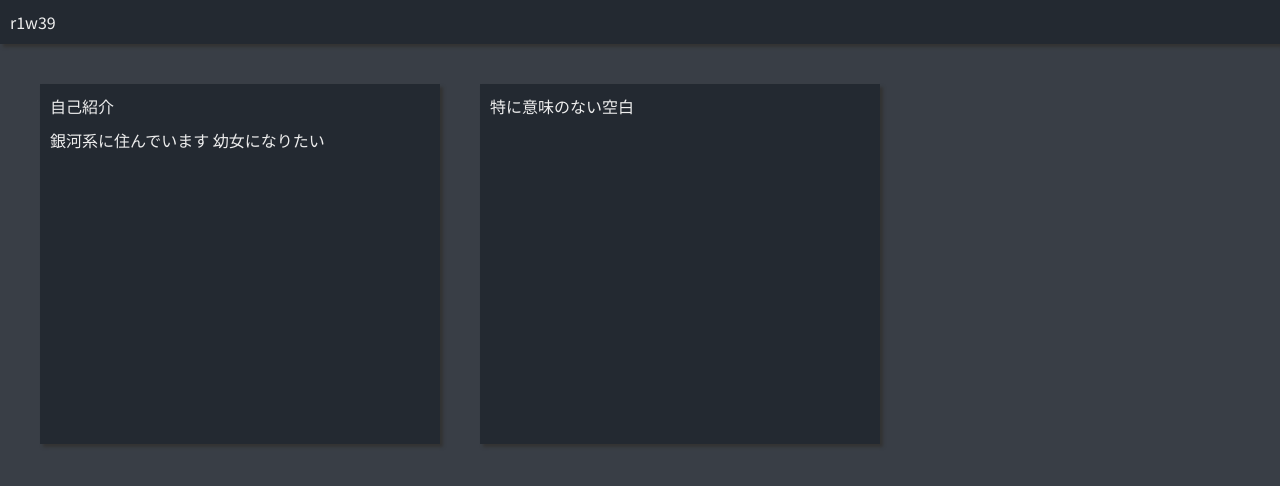
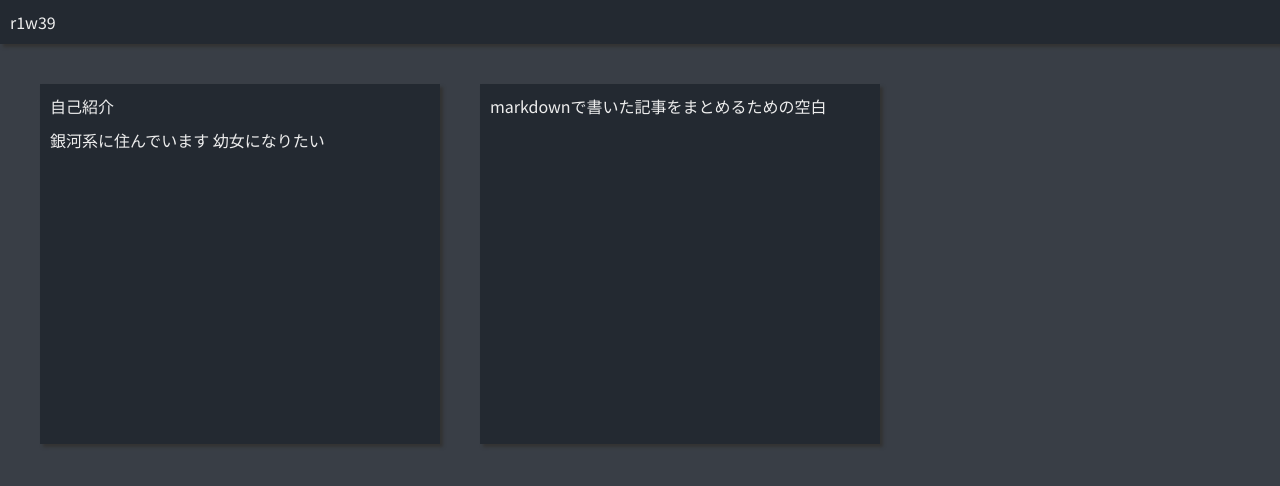
Before and after one commit to jujujusin/helloworld, a plain HTML site: page index.html in a window 1280 px wide. Drawn offline with Linux system fonts and the light colour scheme.

Commit message:
閃いた

```diff
--- a/index.html
+++ b/index.html
@@ -16,7 +16,7 @@
 			<p>銀河系に住んでいます 幼女になりたい</p>
 		</div>
 		<div class="c2">
-			<p>特に意味のない空白</p>
+			<p>markdownで書いた記事をまとめるための空白</p>
 		</div>
 	</body>
 </html>
```
